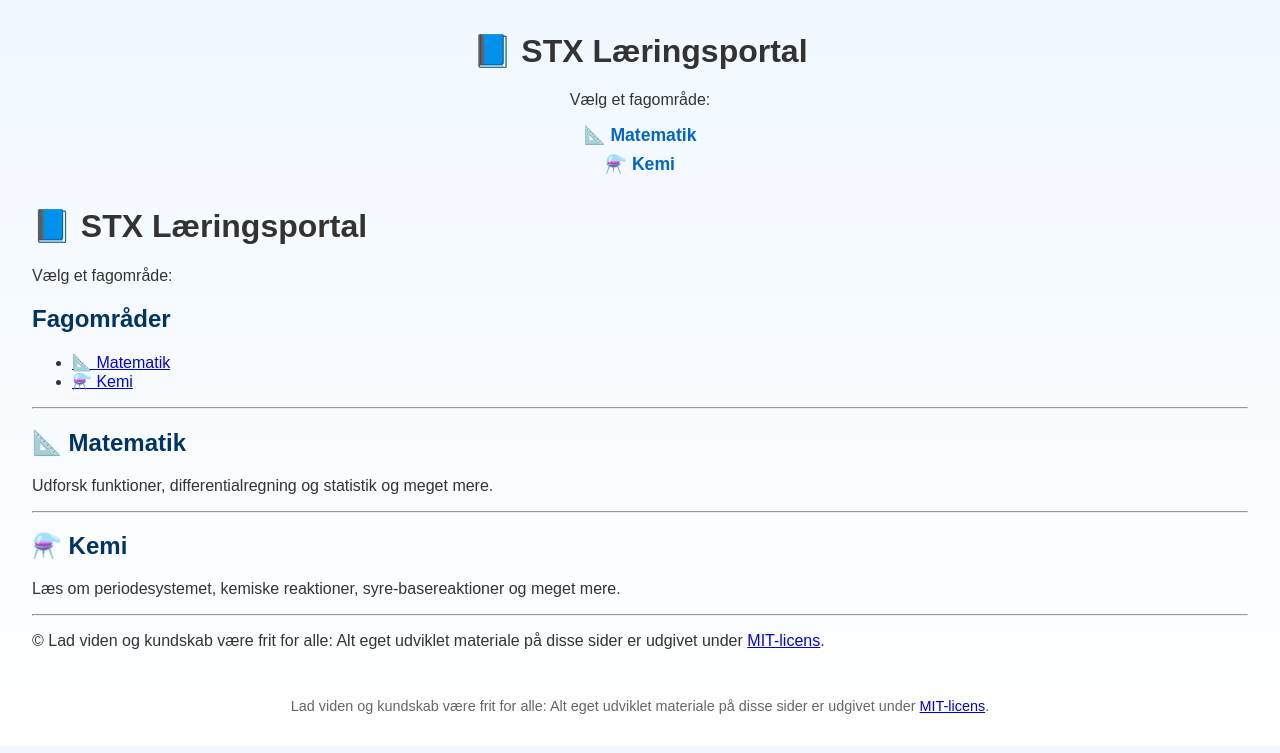
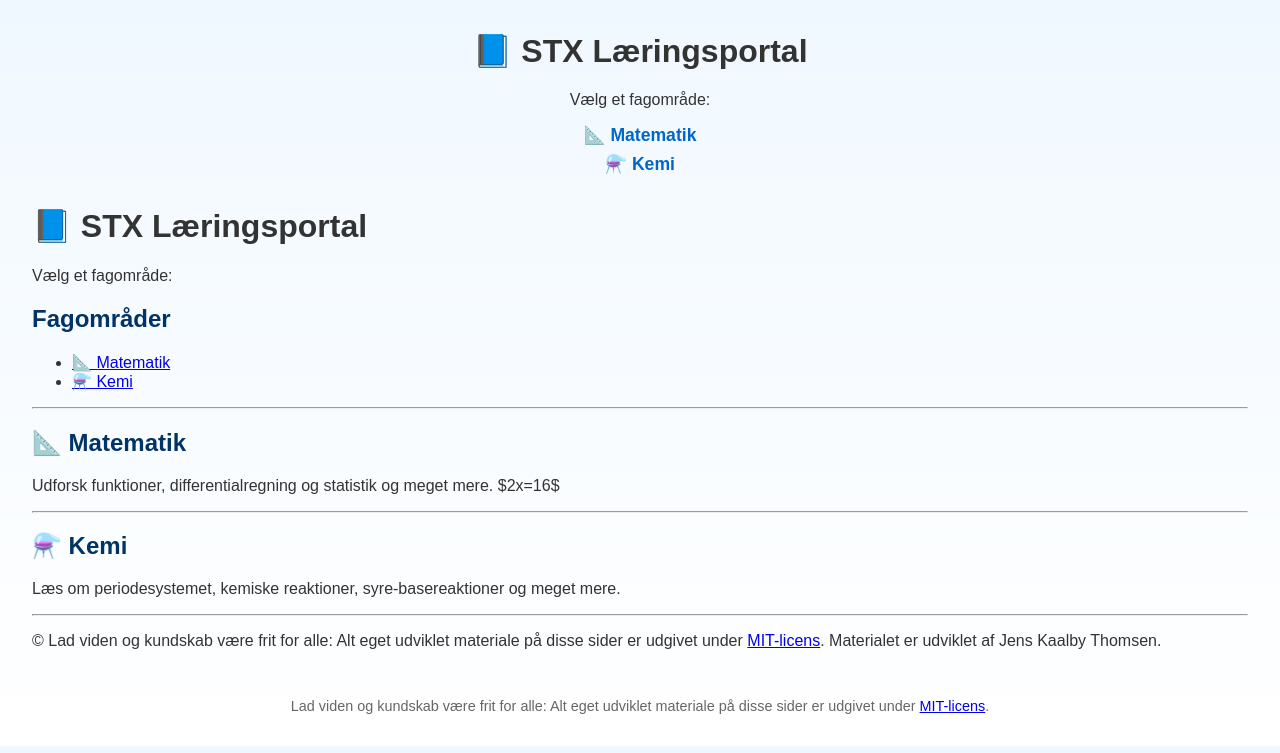
Before and after one commit to jenskaalby/matkem, a Jekyll site: the page built from index.md, in a window 1280 px wide. Shown: the top 753 px of the page. Built offline with Jekyll 4.4.1, drawn with Linux system fonts in a browser that asks for light colours; our own code applies the rules of GitHub Pages for plain Markdown files.

Commit message:
Update index.md

```diff
--- a/index.md
+++ b/index.md
@@ -16,6 +16,7 @@ Vælg et fagområde:
 ## 📐 Matematik
 
 Udforsk funktioner, differentialregning og statistik og meget mere.
+$2x=16$
 
 ---
 
@@ -25,4 +26,4 @@ Læs om periodesystemet, kemiske reaktioner, syre-basereaktioner og meget mere.
 
 ---
 
-© Lad viden og kundskab være frit for alle: Alt eget udviklet materiale på disse sider er udgivet under [MIT-licens](https://opensource.org/licenses/MIT).
+© Lad viden og kundskab være frit for alle: Alt eget udviklet materiale på disse sider er udgivet under [MIT-licens](https://opensource.org/licenses/MIT). Materialet er udviklet af Jens Kaalby Thomsen.
```
